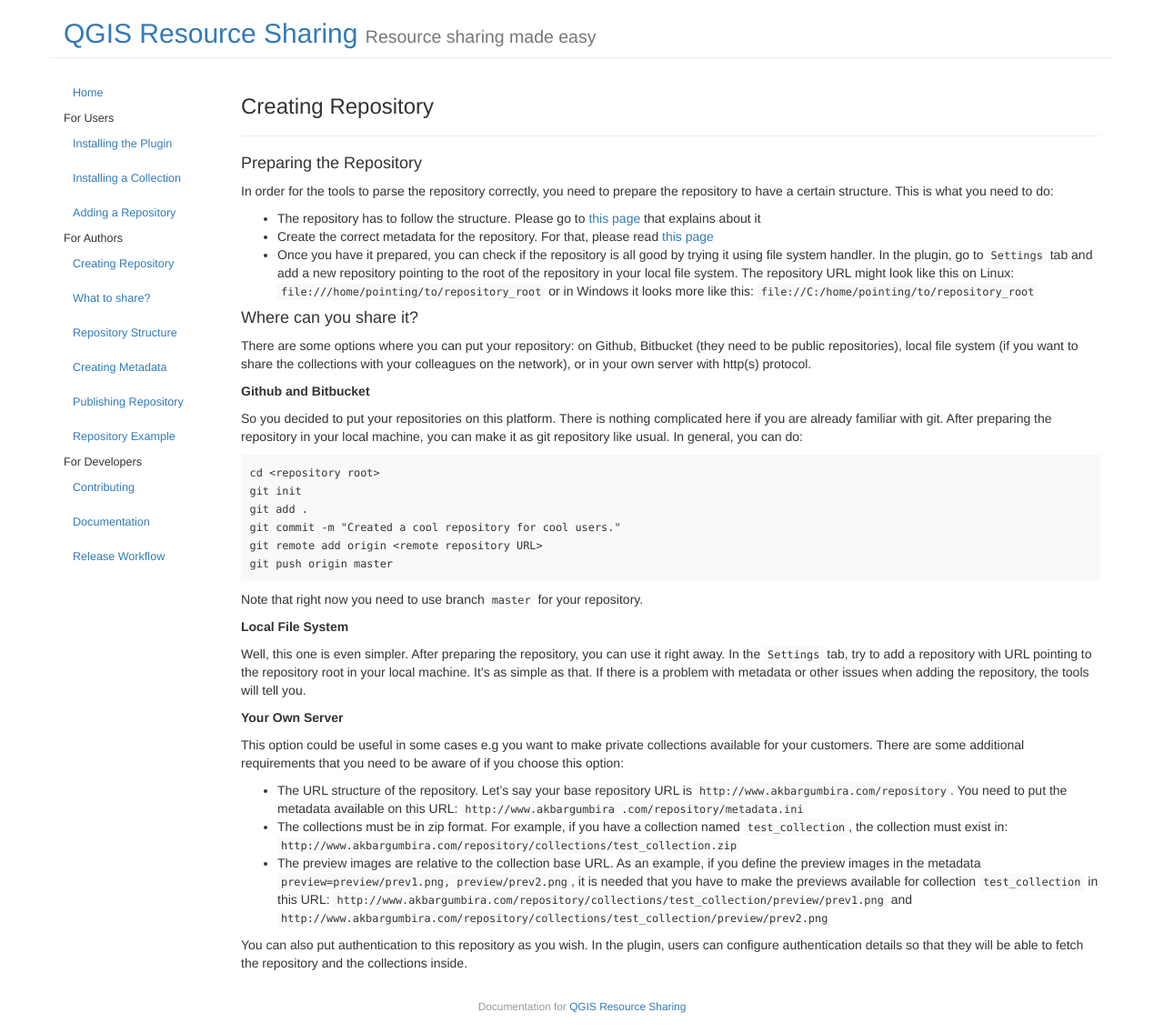
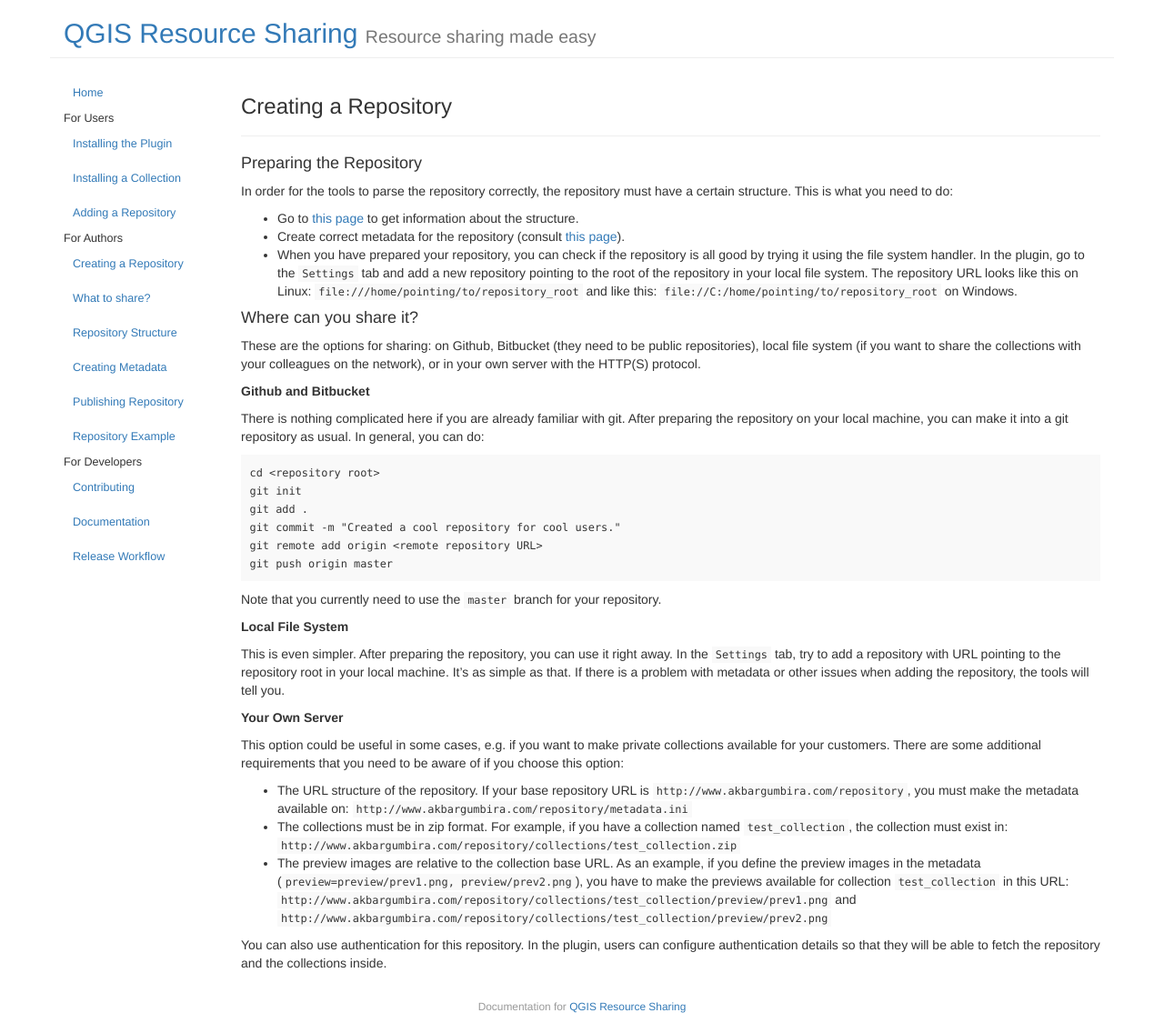
Before and after one commit to QGIS-Contribution/QGIS-ResourceSharing, a Jekyll site: the page built from _posts/2016-08-09-creating-repository.md, in a window 1280 px wide. Shown: the whole page at 91% size. Built offline with Jekyll 4.4.1, drawn with Linux system fonts in a browser that asks for light colours.

Commit message:
Update 2016-08-09-creating-repository.md

````diff
--- a/_posts/2016-08-09-creating-repository.md
+++ b/_posts/2016-08-09-creating-repository.md
@@ -1,38 +1,37 @@
 ---
 layout: page
-title: "Creating Repository"
+title: "Creating a Repository"
 category: author
 date: 2016-08-09 11:13:38
 order: 1
 ---
 #### Preparing the Repository
-In order for the tools to parse the repository correctly, you need to prepare
- the repository to have a certain structure. This is what you need to do:
+In order for the tools to parse the repository correctly, the repository
+must have a certain structure. This is what you need to do:
 
-  * The repository has to follow the structure. Please go to [this page]({{
-  site.baseurl }}/author/repository-structure.html) that explains about it
-  * Create the correct metadata for the repository. For that, please read
-  [this page]({{ site.baseurl }}/author/creating-metadata.html)
-  * Once you have it prepared, you can check if the repository is all good by
-   trying it using file system handler. In the plugin, go to ```Settings```
-   tab and add a new repository pointing to the root of the repository in
-   your local file system. The repository URL might look like
-   this on Linux: ```file:///home/pointing/to/repository_root``` or in Windows
-    it looks more like this: ```file://C:/home/pointing/to/repository_root```
+  * Go to [this page]({{site.baseurl }}/author/repository-structure.html)
+    to get information about the structure.
+  * Create correct metadata for the repository (consult
+    [this page]({{ site.baseurl }}/author/creating-metadata.html)).
+  * When you have prepared your repository, you can check if the repository
+    is all good by trying it using the file system handler.
+    In the plugin, go to the ```Settings``` tab and add a new repository
+    pointing to the root of the repository in your local file system.
+    The repository URL looks like this on Linux:
+    ```file:///home/pointing/to/repository_root``` and like this:
+    ```file://C:/home/pointing/to/repository_root``` on Windows.
 
 #### Where can you  share it?
-There are some options where you can put your repository: on Github,
-Bitbucket (they need to be public repositories), local file system
-(if you want to share the collections with your colleagues on the network),
-or in your own server with http(s) protocol.
-
+These are the options for sharing: on Github, Bitbucket (they need to be
+public repositories), local file system (if you want to share the
+collections with your colleagues on the network), or in your own server
+with the HTTP(S) protocol.
 
 **Github and Bitbucket**
 
-So you decided to put your repositories on this platform. There is nothing
-complicated here if you are already familiar with git. After preparing the
-repository in your local machine, you can make it as git repository like
-usual. In general, you can do:
+There is nothing complicated here if you are already familiar with git.
+After preparing the repository on your local machine, you can make it
+into a git repository as usual. In general, you can do:
 
 ```
 cd <repository root>
@@ -43,34 +42,42 @@
 git push origin master
 ```
 
-Note that right now you need to use branch ```master``` for your repository.
+Note that you currently need to use the ```master``` branch
+for your repository.
 
 
 **Local File System**
 
-Well, this one is even simpler. After preparing the repository, you can use
+This is even simpler. After preparing the repository, you can use
 it right away. In the ```Settings``` tab, try to add a repository with URL
-pointing to the repository root in your local machine. It's as simple as that. If there is a problem with metadata or other issues when adding the
+pointing to the repository root in your local machine.
+It's as simple as that.
+If there is a problem with metadata or other issues when adding the
 repository, the tools will tell you.
 
 
 **Your Own Server**
 
-This option could be useful in some cases e.g you want to make private
-collections available for your customers. There are some additional
-requirements that you need to be aware of if you choose this option:
+This option could be useful in some cases, e.g. if you want to make private
+collections available for your customers.
+There are some additional requirements that you need to be aware of if you
+choose this option:
 
-  * The URL structure of the repository. Let's say your base repository URL
-  is ```http://www.akbargumbira.com/repository```. You need to put the
-  metadata available on this URL: ```http://www.akbargumbira
-  .com/repository/metadata.ini```
+  * The URL structure of the repository. If your base repository URL
+    is ```http://www.akbargumbira.com/repository```, you must make the
+    metadata available on:
+    ```http://www.akbargumbira.com/repository/metadata.ini```
   * The collections must be in zip format. For example, if you have a
-  collection named ```test_collection```, the collection must exist in:
-  ```http://www.akbargumbira.com/repository/collections/test_collection.zip```
+    collection named ```test_collection```, the collection must exist in:
+    ```http://www.akbargumbira.com/repository/collections/test_collection.zip```
   * The preview images are relative to the collection base URL. As an example,
-   if you define the preview images in the metadata ```preview=preview/prev1.png, preview/prev2.png```, it is needed that you have to make the previews
-  available for collection ```test_collection``` in this URL: ```http://www.akbargumbira.com/repository/collections/test_collection/preview/prev1.png``` and ```http://www.akbargumbira.com/repository/collections/test_collection/preview/prev2.png```
+   if you define the preview images in the metadata
+   (```preview=preview/prev1.png, preview/prev2.png```), you have to make the
+   previews available for collection ```test_collection``` in this URL:
+   ```http://www.akbargumbira.com/repository/collections/test_collection/preview/prev1.png```
+   and
+   ```http://www.akbargumbira.com/repository/collections/test_collection/preview/prev2.png```
 
-You can also put authentication to this repository as you wish. In the
-plugin, users can configure authentication details so that they will be able
-to fetch the repository and the collections inside.
+You can also use authentication for this repository.
+In the  plugin, users can configure authentication details so that they will
+be able to fetch the repository and the collections inside.
````
